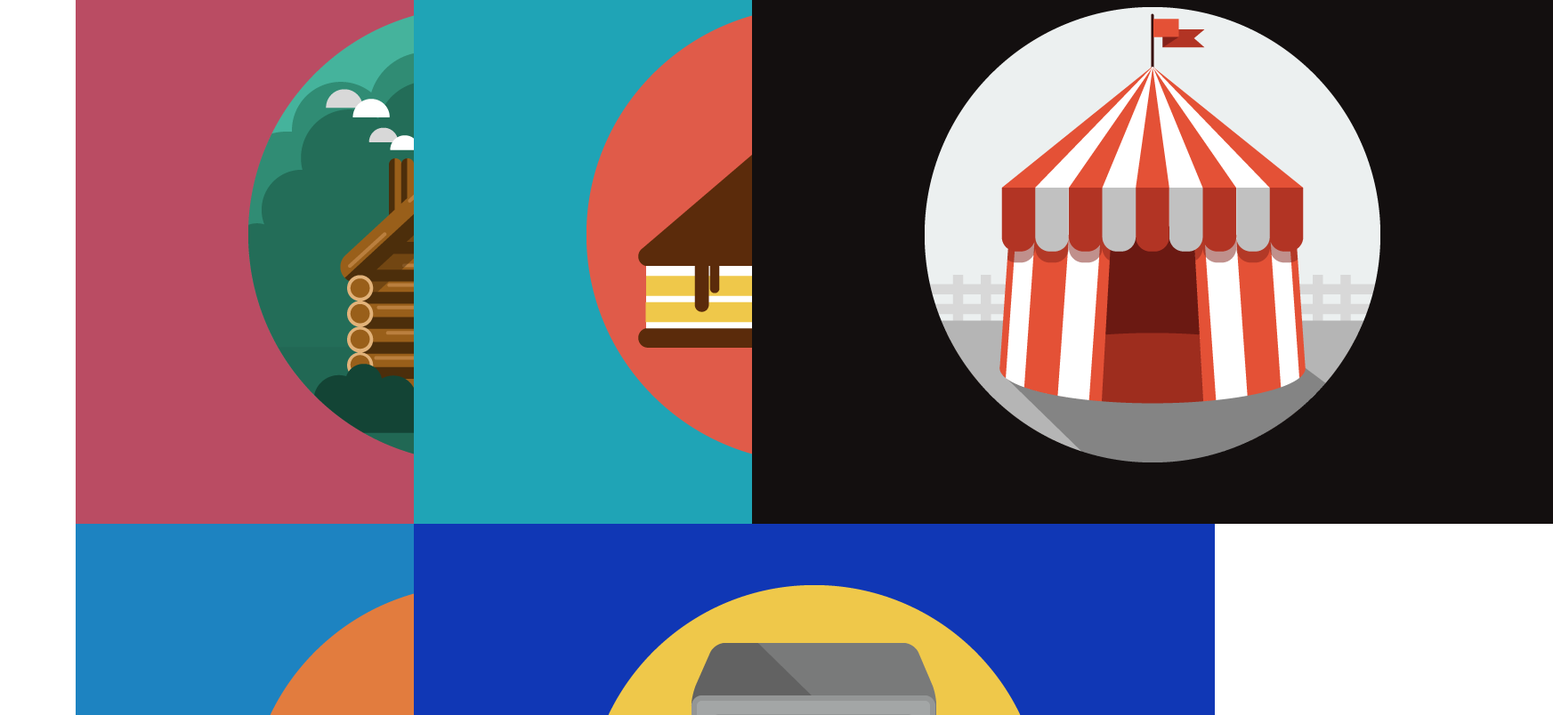
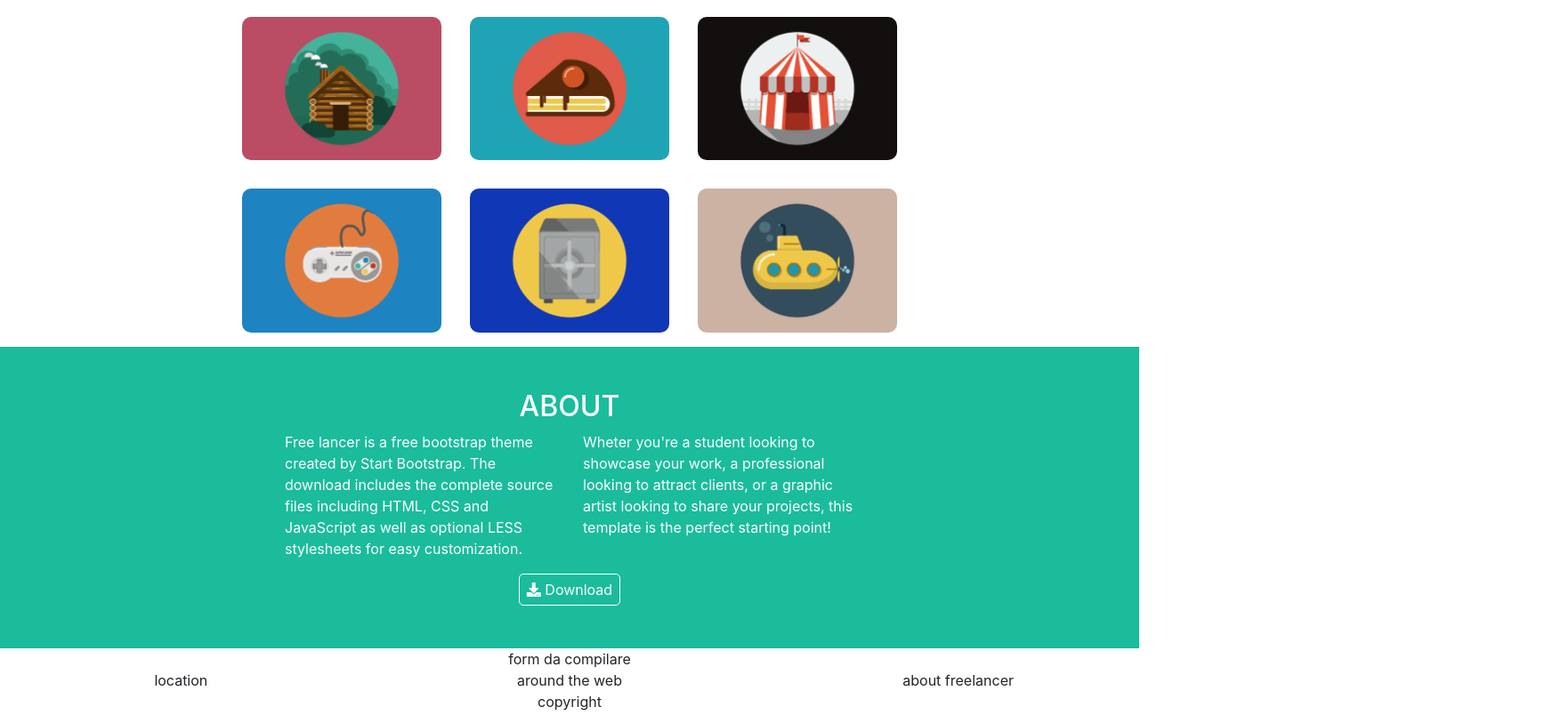
Before and after one commit to davidedallecarbonare94/html-css-bootstrap-freelancer, a plain HTML site: page index.html in a window 1280 px wide. Shown: the part 547-1351 px from the top of the page at 89% size, 1745 px wide, since content can reach past the window. Drawn offline with nearby package versions, Linux system fonts and the light colour scheme.

Commit message:
add about section

```diff
--- /dev/null
+++ b/assets/css/mediaquery.css
@@ -0,0 +1,14 @@
+@media screen and (max-width: 576px) {
+    body{
+        max-width: 576px;
+    }
+    .container_sm {
+        width: 95%;
+    }
+    .container_xs{
+        width: 95%;
+    }
+    #images img{
+        padding: 0px 0px 15px 0px;
+    }
+}
--- a/assets/css/style.css
+++ b/assets/css/style.css
@@ -3,6 +3,14 @@
     border: 2px solid lightsalmon;
     height: 100px;
 }
+.container_sm{
+    width: 60%;
+}
+.container_xs{
+    width: 50%;
+    margin: 0 auto;
+}
+
 /* color palette */
 .bg_green{
     background-color: rgba(26, 188, 156, 1);
@@ -22,5 +30,15 @@
     width: 200px;
 }
 
+/* portfolio */
+#images img{
+    width: 100%;
+    border-radius: 10px;
+}
 
-/* portfolio */
+#btn_down{
+    background-color: transparent;
+    border: 1px, solid, white;
+    border-radius: 5px;
+    padding: 5px 8px;
+}
--- a/index.html
+++ b/index.html
@@ -9,13 +9,15 @@
     <link rel="stylesheet" href="https://cdn.jsdelivr.net/npm/bootstrap@4.6.0/dist/css/bootstrap.min.css"
         integrity="sha384-B0vP5xmATw1+K9KRQjQERJvTumQW0nPEzvF6L/Z6nronJ3oUOFUFpCjEUQouq2+l" crossorigin="anonymous">
     <link rel="stylesheet" href="./assets/css/style.css">
+    <link rel="stylesheet" href="./assets/css/mediaquery.css">
+    <link rel="stylesheet" href="https://cdnjs.cloudflare.com/ajax/libs/font-awesome/5.15.3/css/all.min.css" integrity="sha512-iBBXm8fW90+nuLcSKlbmrPcLa0OT92xO1BIsZ+ywDWZCvqsWgccV3gFoRBv0z+8dLJgyAHIhR35VZc2oM/gI1w==" crossorigin="anonymous" />
 </head>
 
 <body>
     <!-- header -->
     <header>
         <div class="p-0">
-            <nav class="container navbar navbar-expand-md bg_darkblue navbar-dark">
+            <nav class="container navbar navbar-expand-md bg_darkblue navbar-dark m-0 m-auto">
                 <a class="navbar-brand text-white" href="#">START BOOTSTRAP</a>
                 <button class="navbar-toggler" type="button" data-toggle="collapse" data-target="#navbarNavAltMarkup"
                     aria-controls="navbarNavAltMarkup" aria-expanded="false" aria-label="Toggle navigation">
@@ -44,38 +46,49 @@
 
     <!-- main section -->
     <main>
-        <div class="container">
-            <h3 class="text-center">PORTFOLIO</h3>
+        <div class="container container_sm">
+            <h3 class="text-center pt-5 pb-3">PORTFOLIO</h3>
+            <span></span>
             <div id="images" class="row text-center">
-                <div class="col-12 col-md-6 col-lg-4">
+                <div class="col-12 col-md-6 col-lg-4 p-3">
                     <img src="./assets/img/cabin.png" alt="cabin">
                 </div>
-                <div class="col-12 col-md-6 col-lg-4">
+                <div class="col-12 col-md-6 col-lg-4 p-3">
                     <img src="./assets/img/cake.png" alt="cake">
                 </div>
-                <div class="col-12 col-md-6 col-lg-4">
+                <div class="col-12 col-md-6 col-lg-4 p-3">
                     <img src="./assets/img/circus.png" alt="">
                 </div>
-                <div class="col-12 col-md-6 col-lg-4">
+                <div class="col-12 col-md-6 col-lg-4 p-3">
                     <img src="./assets/img/game.png" alt="game">
                 </div>
-                <div class="col-12 col-md-6 col-lg-4">
+                <div class="col-12 col-md-6 col-lg-4 p-3">
                     <img src="./assets/img/safe.png" alt="safe">
                 </div>
-                <div class="col-12 col-md-6 col-lg-4">
-                    <img src="" alt="">
+                <div class="col-12 col-md-6 col-lg-4 p-3">
+                    <img src="./assets/img/submarine.png" alt="submarine">
                 </div>
             </div>
-            <div id="text" class="row text-center">
-                <div class="col-12">h3</div>
-                <div class="col-12 col-md-6">txt1</div>
-                <div class="col-12 col-md-6">txt2</div>
-                <div class="col-12">download button</div>
+        </div>
+        <div class="bg_green">
+            <div id="text" class="container_xs text-center text-white pt-5 pb-5">
+                <div class="row">
+                   <h2 class="col-12 text-white">ABOUT</h2>
+                   <p class="col-12 col-md-6 text-left">Free lancer is a free bootstrap theme created by Start
+                       Bootstrap. The download includes the complete source files including HTML, CSS and JavaScript as
+                       well as optional LESS stylesheets for easy customization.</p>
+                   <p class="col-12 col-md-6 text-left">Wheter you're a student looking to showcase your work, a
+                       professional looking to attract clients, or a graphic artist looking to share your projects, this
+                       template is the perfect starting point!</p>
+                   <button class="btn btn-light text-white m-auto" id="btn_down"><i class="fas fa-download"></i> Download</button>
+                </div>
             </div>
+        </div>
+
             <div id="form" class="row text-center">
                 <div class="col-12">form da compilare</div>
             </div>
-        </div>
+
 
     </main>
 
```
